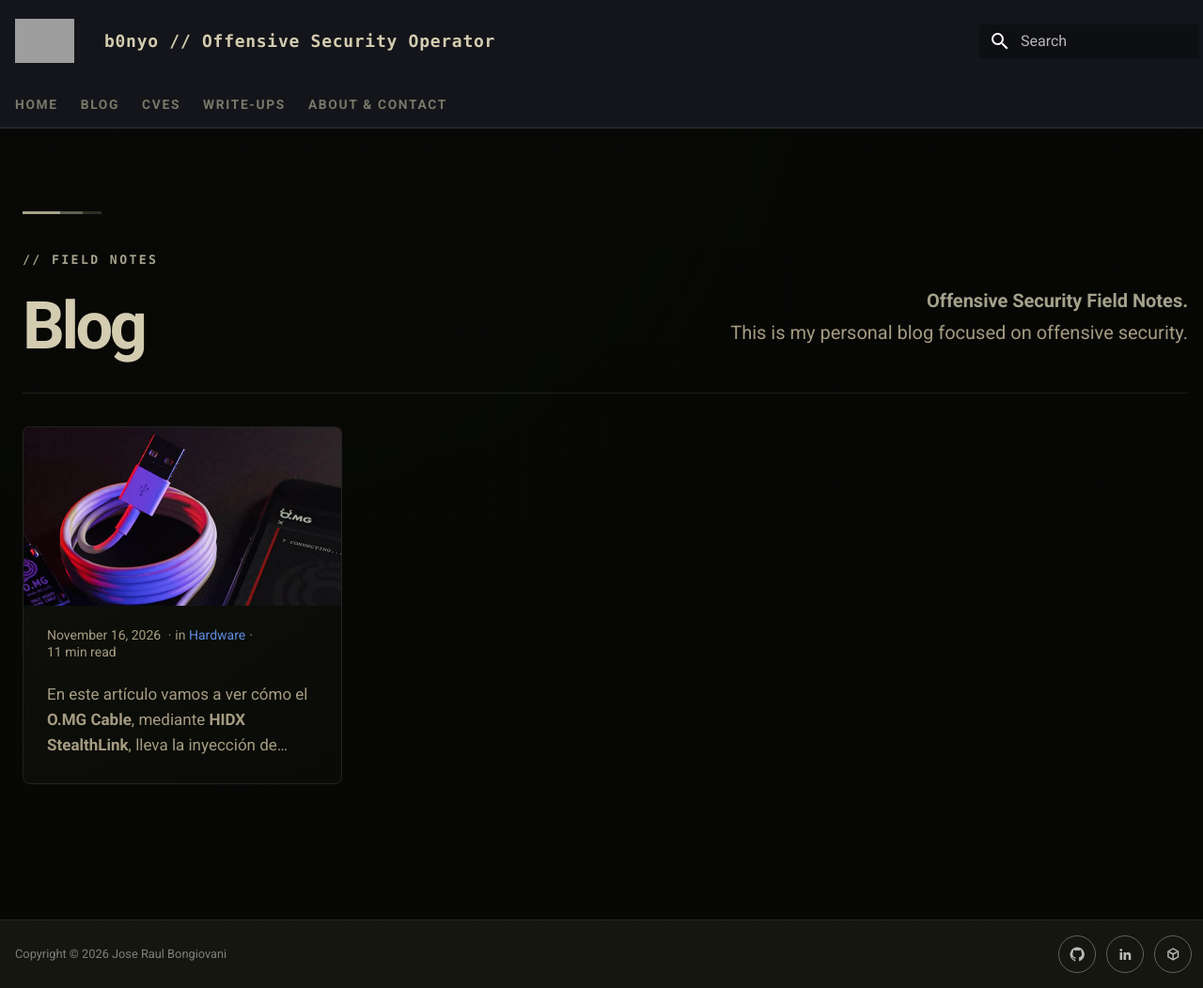
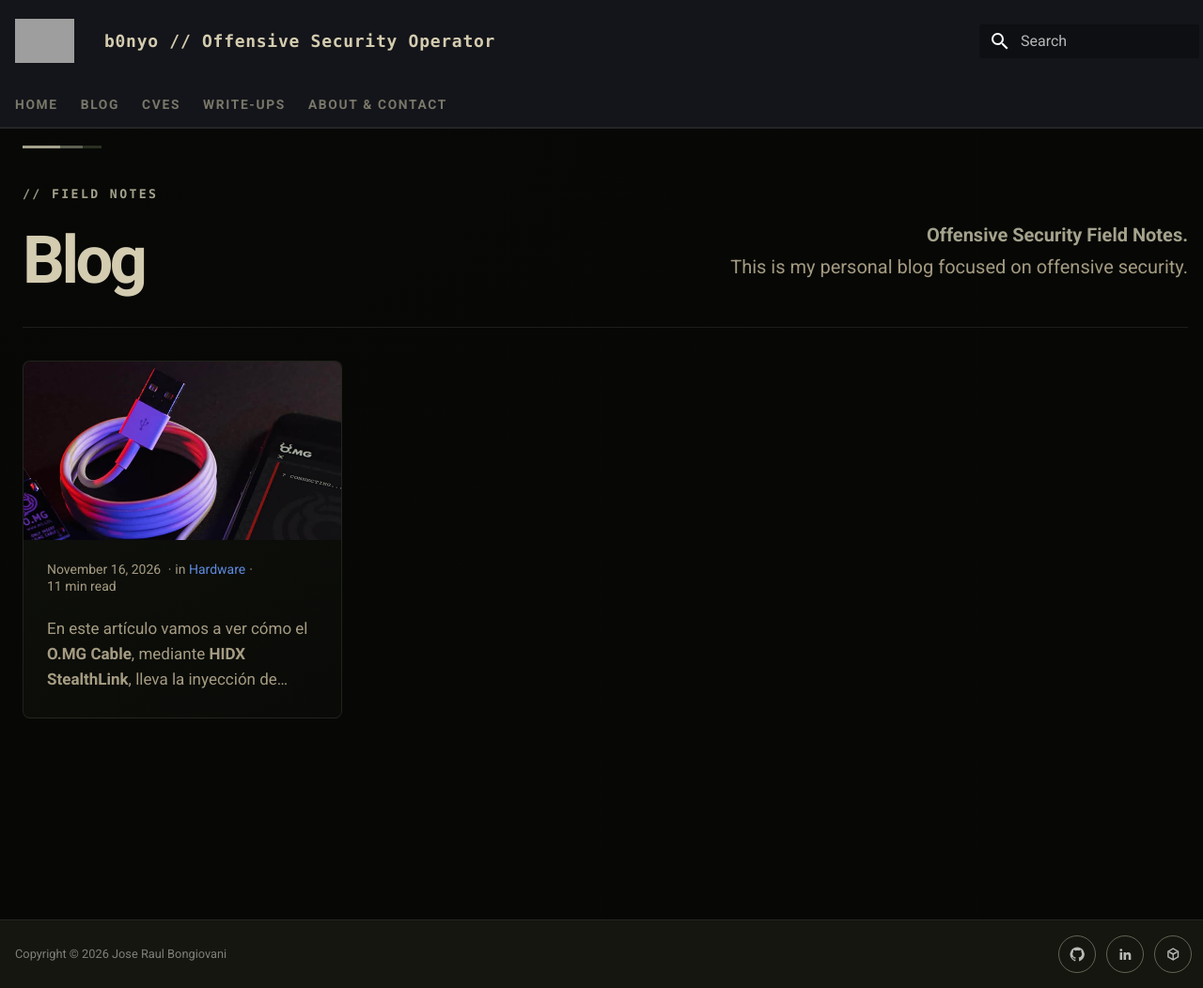
Before and after one commit to b0nyo/b0nyo.github.io, an MkDocs documentation site: the page built from docs/blog/index.md, in a window 1280 px wide and 1052 px high. Shown: the whole window at 94% size. Built offline with MkDocs 1.6.1 and Material for MkDocs 9.7.7, drawn with Linux system fonts in a browser that asks for light colours; grey boxes are pictures that could not be loaded.

Commit message:
Align blog header with site navigation

```diff
--- a/docs/stylesheets/extra.css
+++ b/docs/stylesheets/extra.css
@@ -188,8 +188,10 @@ body {
 }
 
 /* ===== Blog index: drop the empty left sidebar, use full width ===== */
+.md-main__inner:has(.blog-header) { margin-top: 0; }
 .md-main__inner:has(.blog-header) > .md-sidebar--primary { display: none; }
 .md-main__inner:has(.blog-header) > .md-content { max-width: none; }
+.md-content__inner:has(.blog-header) { padding-top: 0; }
 
 /* ===== Blog: card grid (index) ===== */
 .post-grid {
@@ -276,14 +278,14 @@ body {
 /* ===== Blog: header ===== */
 .blog-header {
   position: relative;
-  padding: 3.25rem 0 1.85rem;
+  padding: 2.15rem 0 1.85rem;
   margin-bottom: 1.75rem;
   border-bottom: 1px solid var(--md-default-fg-color--lightest);
 }
 .blog-header::before {
   content: "";
   position: absolute;
-  top: 2rem; left: 0;
+  top: .9rem; left: 0;
   width: 4.2rem; height: 3px;
   background: linear-gradient(90deg, var(--sage) 0 48%, var(--moss) 48% 76%, var(--olive) 76%);
 }
```
